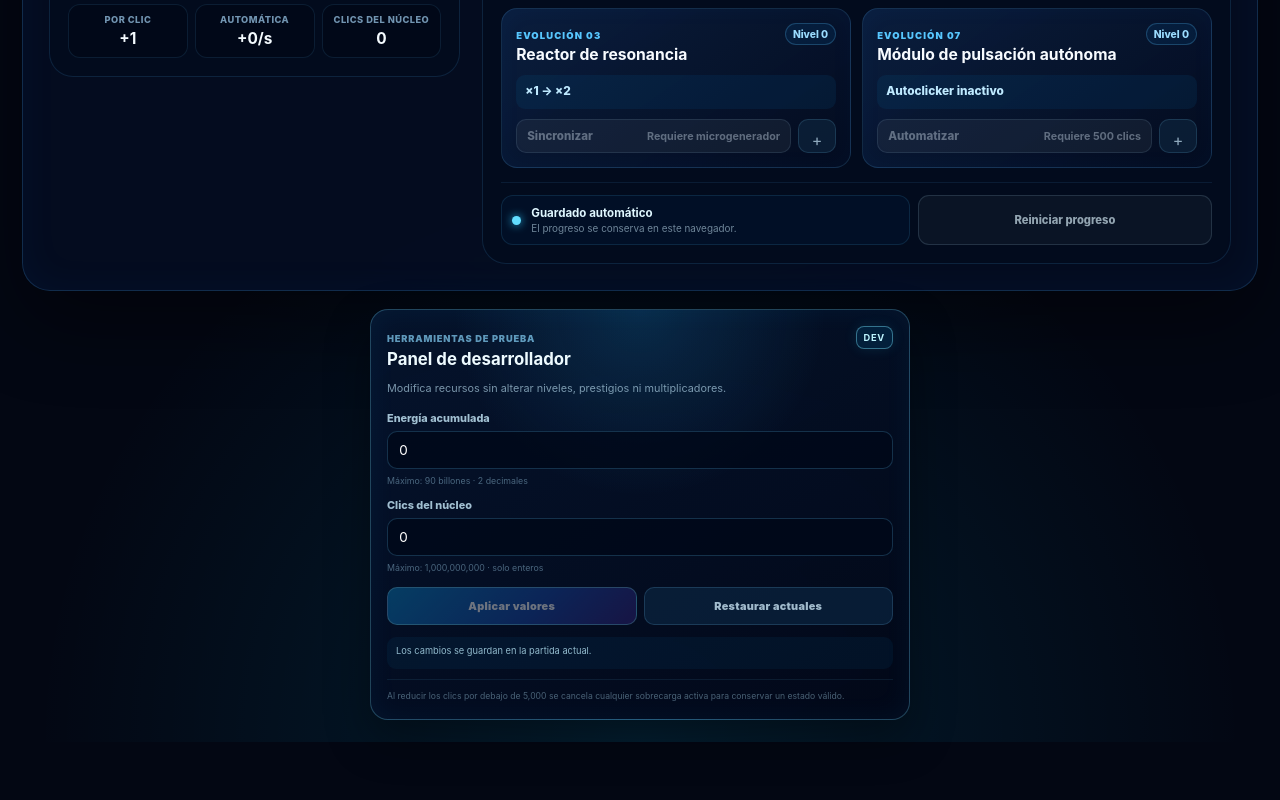
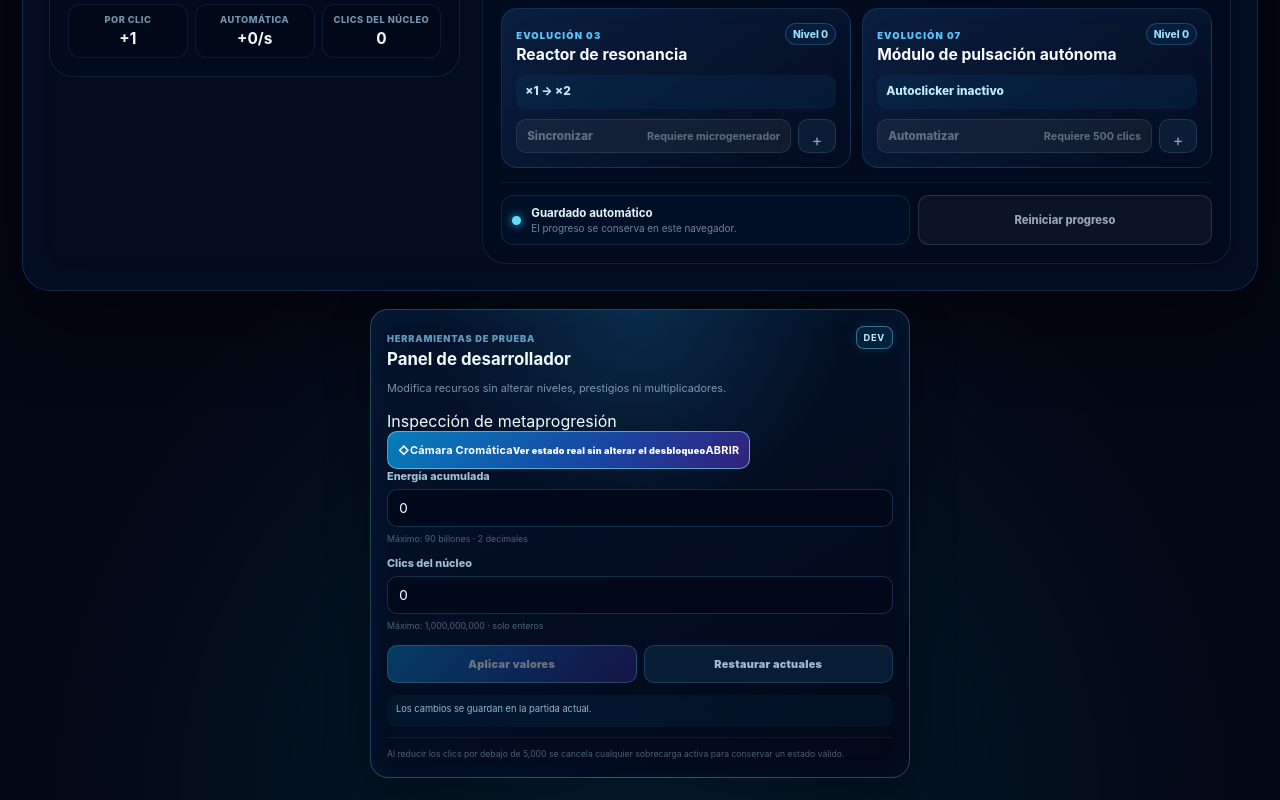
Before and after one commit to xArtXtrAx/incremental-game-A, a React (Vite) app: page / in a window 1280 px wide. Shown: the part 862-1662 px from the top of the page. Before the commit the page ends 1604 px from the top, so only its background shows below. Built offline with nearby package versions, Linux system fonts and the light colour scheme.

Commit message:
Añadir acceso DEV a la Cámara Cromática

```diff
--- a/src/DeveloperPanel.tsx
+++ b/src/DeveloperPanel.tsx
@@ -1,5 +1,6 @@
 import { useEffect, useState, type FormEvent, type KeyboardEvent } from 'react'
 import './DeveloperPanel.css'
+import { requestChromaticDeveloperPreview } from './chromatic'
 
 export const DEVELOPER_MAX_ENERGY = 90_000_000_000_000
 export const DEVELOPER_MAX_CLICKS = 1_000_000_000
@@ -106,6 +107,13 @@ export function DeveloperPanel({
     setMessage('Se restauraron los valores actuales del juego.')
   }
 
+  function openChromaticPreview() {
+    requestChromaticDeveloperPreview()
+    setMessage(
+      'Cámara Cromática abierta en modo de inspección. No se modificaron desbloqueos.',
+    )
+  }
+
   function handleSubmit(event: FormEvent<HTMLFormElement>) {
     event.preventDefault()
 
@@ -172,6 +180,27 @@ export function DeveloperPanel({
         Modifica recursos sin alterar niveles, prestigios ni multiplicadores.
       </p>
 
+      <section
+        className="developer-chromatic-access"
+        aria-labelledby="developer-chromatic-title"
+      >
+        <span className="developer-tool-label">Inspección de metaprogresión</span>
+        <button
+          type="button"
+          className="developer-chromatic-button"
+          onClick={openChromaticPreview}
+        >
+          <span className="developer-chromatic-glyph" aria-hidden="true">
+            ◇
+          </span>
+          <span>
+            <strong id="developer-chromatic-title">Cámara Cromática</strong>
+            <small>Ver estado real sin alterar el desbloqueo</small>
+          </span>
+          <b aria-hidden="true">ABRIR</b>
+        </button>
+      </section>
+
       <form onSubmit={handleSubmit} noValidate>
         <label htmlFor="developer-energy">
           <span>Energía acumulada</span>
```
